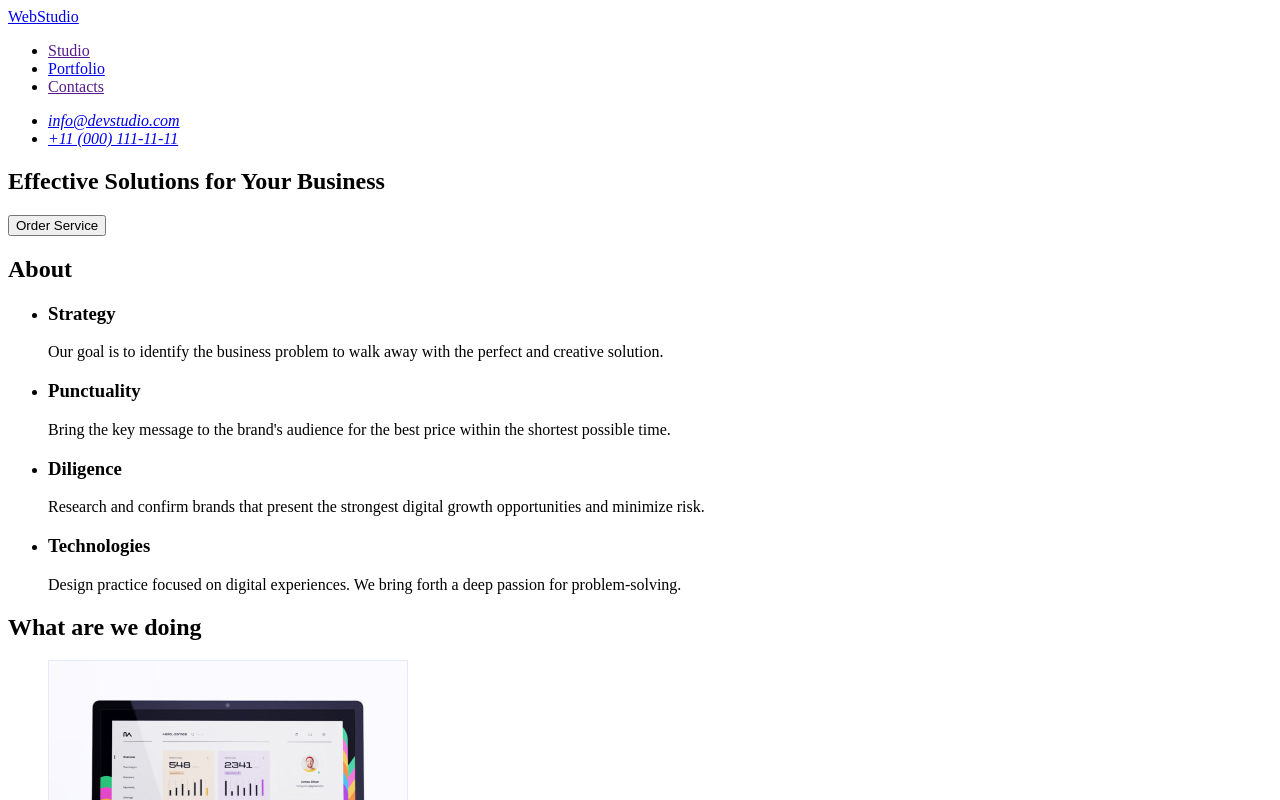
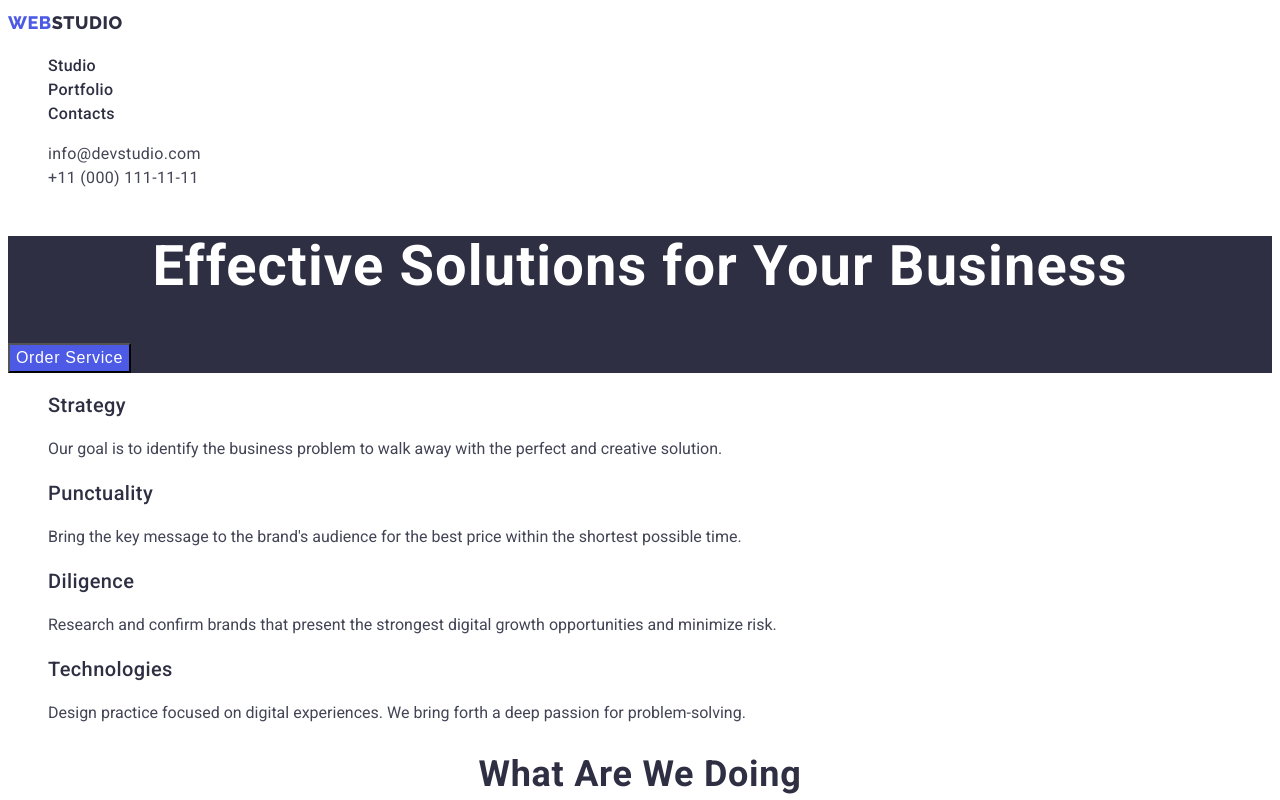
Before and after one commit to LarisaChia/goit-markup-hw-02, a plain HTML site: page index.html in a window 1280 px wide. Shown: the top 800 px of the page. Drawn offline with Linux system fonts and the light colour scheme.

Commit message:
css styles for text

```diff
--- a/css/styles.css
+++ b/css/styles.css
@@ -1,46 +1,188 @@
-.root {
-    /* Colors */
+:root {
+    /* colors */
+    --title-text-color: #2E2F42;
     --primary-text-color: #434455;
-    --title-text-color: #2E2F42;
+    --primary-text-white-color: #ffffff;
+    --primary-text-light-color: #F4F4FD;
+    --dark-bg-color: #2E2F42;
+    --primary-bg-color: #E5E5E5;
+    --light-bg-color: #F4F4FD;
     --acent-color: #4D5AE5;
-    --primary-white-color: #FFFFFF;
-    --dark-background-color: #2E2F42;
-    --light-background-color: #F4F4FD;
-    --primary-background-color: #E5E5E5;
-    /* Fonts */
-    --primary-font: roboto, sans-serif --secondary-font: raleway, sans-serif
-        /* Others */
+    --active-color: #404BBF;
+    /* додані через ФІГМУ */
+    --color-green: : #31d0aa;
+    --color-light-slate: #8e8f99;
+    --color-cornflower: #e7e9fc;
+    --color-dairy: #fcfcfc;
 
+    /* fonts */
+    --primary-font: Roboto, sans-serif;
+    --secondary-font: Raleway, sans-serif;
+    /* others */
+
+}
+
+/* Base styles */
+.body {
+    font-family: roboto,
+        sans-serif;
+    color: #434455;
+}
+
+.visually-hidden {
+    position: absolute;
+    width: 1px;
+    height: 1px;
+    margin: -1px;
+    border: 0;
+    padding: 0;
+    white-space: nowrap;
+    clip-path: inset(100%);
+    clip: rect(0 0 0 0);
+    overflow: hidden;
+}
+
+.list {
+    list-style: none;
+}
+
+.link {
+    color: inherit;
+    text-decoration: none;
+}
+
+/* Reset start */
+.logo {
+    font-family: 'Raleway';
+    font-weight: 800;
+    font-size: 18px;
+    line-height: 1.17;
+    align-items: center;
+    letter-spacing: 0.03em;
+    text-transform: uppercase;
+    color: #4D5AE5;
+}
+
+.logo-text {
+    font-family: raleway,
+        sans-serif;
+    font-style: normal;
+    font-weight: 800;
+    font-size: 18px;
+    line-height: 1.66;
+    letter-spacing: 0.03em;
+    text-transform: uppercase;
+    color: var(--title-text-color);
+}
+
+.title {
+    font-family: Roboto;
+    font-weight: 700;
+    font-size: 36px;
+    line-height: 1.11;
+    text-align: center;
+    letter-spacing: 0.02em;
+    text-transform: capitalize;
+    color: #2E2F42;
+}
+
+.subtitle {
+    font-family: Roboto;
+    font-weight: 500;
+    font-size: 20px;
+    line-height: 1.2;
+    letter-spacing: 0.02em;
+    color: #2E2F42;
+}
+
+.description {
+    font-family: Roboto;
+    font-size: 16px;
+    line-height: 1.5;
+    color: #434455;
 }
 
 /* Header styles */
 .header {}
 
-.header-nav {}
-
-.header-logo {}
+.header-nav {
+    color: #2e2f42;
+}
 
 .header-nav-list {}
 
 .header-nav-item {}
 
-.header-nav-link {}
+.header-nav-link {
+    font-family: Roboto;
+    font-weight: 500;
+    font-size: 16px;
+    line-height: 1.5;
+    letter-spacing: 0.02em;
+    color: #2E2F42;
+}
 
-.heade-address {}
+.header-nav-link:hover,
+.header-nav-link:focus {
+    color: var(--active-color);
+}
 
-.header-address-list {}
+.header-address {
+    font-style: normal;
+}
 
-.header-address-item {}
+.address-list {}
 
-.header-address-link {}
+.address-item {}
 
+.address-link {
+    font-family: Roboto;
+    font-size: 16px;
+    line-height: 1.5;
+    letter-spacing: 0.02em;
+    color: #434455;
+}
+
+.address-link:hover,
+.address-link:focus {
+    color: #404bbf;
+}
 
 /* Main styles */
-.hero {}
+/* Hero styles */
+.hero {
+    background-color: var(--title-text-color)
+}
 
-.hero-title {}
+.hero-title {
+    font-family: Roboto;
+    font-weight: 700;
+    font-size: 56px;
+    line-height: 60px;
+    text-align: center;
+    letter-spacing: 0.02em;
+    color: #FFFFFF;
+}
 
-.hero-btn {}
+.hero-btn {
+    font-family: inherit font-weight: 500;
+    font-size: 16px;
+    line-height: 1.5;
+    display: flex;
+    letter-spacing: 0.04em;
+    background-color: #4D5AE5;
+    cursor: pointer;
+}
+
+.hero-btn:hover,
+.hero-btn:focus {
+    color: #FFFFFF;
+    background-color: #404bbf;
+}
+
+.hero-btn-light {
+    color: #FFFFFF;
+}
 
 
 /* About styles */
@@ -92,10 +234,26 @@
 
 .content-item {}
 
-.content-button {}
+.content-button {
+    font-weight: 500;
+    font-size: 16px;
+    line-height: 1.5;
+    align-items: center;
+    text-align: center;
+    leter-spacing: 0.04em;
+    color: #4D5AE5;
+    background-color: #E7E9FC;
+    cursor: pointer;
+}
 
+.content-button:hover,
+.content-button:focus {
+    color: color: #FFFFFF;
+    background-color: #404BBF;
+    ;
+}
 
-/* Projects stules */
+/* Projects styles */
 .projects {}
 
 .projects-list {}
@@ -110,8 +268,18 @@
 
 
 /* Footer styles */
-.footer {}
+.footer {
+    color: #F4F4FD;
+    background-color: #2E2F42;
+}
+
+.footer-logo-text {
+    color: #F4F4FD;
+}
 
 .footer-link {}
 
-.footer-description {}
+.footer-description {
+    color: #F4F4FD;
+    ;
+}
--- a/index.html
+++ b/index.html
@@ -5,40 +5,46 @@
     <meta http-equiv="X-UA-Compatible" content="IE=edge" />
     <meta name="viewport" content="width=device-width, initial-scale=1.0" />
     <title>Document</title>
-    <link rel="stylesheet" href="./css/styles.css" />
+    <!-- Fonts styles -->
     <link rel="preconnect" href="https://fonts.googleapis.com" />
     <link rel="preconnect" href="https://fonts.gstatic.com" crossorigin />
     <link
       href="https://fonts.googleapis.com/css2?family=Raleway:wght@800&family=Roboto:wght@400;500;700;900&display=swap"
       rel="stylesheet"
     />
+    <!-- Custom styles -->
+    <link rel="stylesheet" href="./css/styles.css" />
   </head>
   <body>
     <!--Header section-->
     <header class="header">
       <nav class="header-nav">
-        <a class="header-logo" href="./index.html">WebStudio</a>
-        <ul class="header-nav-list">
+        <a class="logo link" href="./index.html"
+          >Web<span class="logo-text">Studio</span>
+        </a>
+        <ul class="header-nav-list list">
           <li class="header-nav-item">
-            <a class="header-nav-link" href="">Studio</a>
+            <a class="header-nav-link link" href="">Studio</a>
           </li>
           <li class="header-nav-item">
-            <a class="header-nav-link" href="./portfolio.html">Portfolio</a>
+            <a class="header-nav-link link" href="./portfolio.html"
+              >Portfolio</a
+            >
           </li>
           <li class="header-nav-item">
-            <a class="header-nav-link" href="">Contacts</a>
+            <a class="header-nav-link link" href="">Contacts</a>
           </li>
         </ul>
       </nav>
       <address class="header-address">
-        <ul class="header-address-list">
-          <li class="header-address-item">
-            <a class="header-address-link" href="mailto:info@devstudio.com"
+        <ul class="address-list list">
+          <li class="address-item">
+            <a class="address-link link" href="mailto:info@devstudio.com"
               >info@devstudio.com</a
             >
           </li>
-          <li class="header-address-item">
-            <a class="header-address-link" href="tel:+110001111111"
+          <li class="address-item">
+            <a class="address-link link" href="tel:+110001111111"
               >+11 (000) 111-11-11</a
             >
           </li>
@@ -51,37 +57,39 @@
       <!-- Hero section -->
       <section class="hero">
         <h1 class="hero-title">Effective Solutions for Your Business</h1>
-        <button class="hero-btn" type="button">Order Service</button>
+        <button class="hero-btn hero-btn-light" type="button">
+          Order Service
+        </button>
       </section>
 
       <!-- About section -->
       <section class="about">
-        <h2 class="about-title">About</h2>
-        <ul class="about-list">
+        <h2 class="visually-hidden">About</h2>
+        <ul class="about-list list">
           <li class="about-item">
-            <h3 class="about-subtitle">Strategy</h3>
-            <p class="about-description">
+            <h3 class="subtitle">Strategy</h3>
+            <p class="description about-description">
               Our goal is to identify the business problem to walk away with the
               perfect and creative solution.
             </p>
           </li>
           <li class="about-item">
-            <h3 class="about-subtitle">Punctuality</h3>
-            <p class="about-description">
+            <h3 class="subtitle">Punctuality</h3>
+            <p class="description about-description">
               Bring the key message to the brand's audience for the best price
               within the shortest possible time.
             </p>
           </li>
           <li class="about-item">
-            <h3 class="about-subtitle">Diligence</h3>
-            <p class="about-description">
+            <h3 class="subtitle">Diligence</h3>
+            <p class="description about-description">
               Research and confirm brands that present the strongest digital
               growth opportunities and minimize risk.
             </p>
           </li>
           <li class="about-item">
-            <h3 class="about-subtitle">Technologies</h3>
-            <p class="about-description">
+            <h3 class="subtitle">Technologies</h3>
+            <p class="description about-description">
               Design practice focused on digital experiences. We bring forth a
               deep passion for problem-solving.
             </p>
@@ -91,8 +99,8 @@
 
       <!-- Services section -->
       <section class="services">
-        <h2 class="services-title">What are we doing</h2>
-        <ul class="services-list">
+        <h2 class="title">What are we doing</h2>
+        <ul class="services-list list">
           <li class="services-item">
             <img
               class="services-img"
@@ -122,8 +130,8 @@
 
       <!-- Team section -->
       <section class="team">
-        <h2 class="team-title">Our Team</h2>
-        <ul class="team-list">
+        <h2 class="title">Our Team</h2>
+        <ul class="team-list list">
           <li class="team-item">
             <img
               class="team-img"
@@ -131,8 +139,8 @@
               alt="Photo of Mark Guerrero"
               width="264"
             />
-            <h3 class="team-subtitle">Mark Guerrero</h3>
-            <p class="team-description">Product Designer</p>
+            <h3 class="subtitle">Mark Guerrero</h3>
+            <p class="description team-description">Product Designer</p>
           </li>
           <li class="team-item">
             <img
@@ -141,8 +149,8 @@
               alt="Photo of Tom Ford"
               width="264"
             />
-            <h3 class="team-subtitle">Tom Ford</h3>
-            <p class="team-description">Frontend Developer</p>
+            <h3 class="subtitle">Tom Ford</h3>
+            <p class="description team-description">Frontend Developer</p>
           </li>
           <li class="team-item">
             <img
@@ -151,8 +159,8 @@
               alt="Photo of Camila Garcia"
               width="264"
             />
-            <h3 class="team-subtitle">Camila Garcia</h3>
-            <p class="team-description">Marketing</p>
+            <h3 class="subtitle">Camila Garcia</h3>
+            <p class="description team-description">Marketing</p>
           </li>
           <li class="team-item">
             <img
@@ -161,16 +169,18 @@
               alt="Photo of Daniel Wilson"
               width="264"
             />
-            <h3 class="team-subtitle">Daniel Wilson</h3>
-            <p class="team-description">UI Designer</p>
+            <h3 class="subtitle">Daniel Wilson</h3>
+            <p class="description team-description">UI Designer</p>
           </li>
         </ul>
       </section>
     </main>
     <!-- Footer section -->
     <footer class="footer">
-      <a class="footer-link" href="./index.html">WebStudio</a>
-      <p class="footer-description">
+      <a class="logo link" href="./index.html"
+        >Web<span class="footer-logo-text">Studio</span></a
+      >
+      <p class="description footer-description">
         Increase the flow of customers and sales for your business with digital
         marketing & growth solutions.
       </p>
```
Also changed, not shown: portfolio.html (+78 -37 lines), images/projects/banking-app.jpg, images/projects/cashless-payment.jpg, images/projects/fresh-coffee.jpg, images/projects/instagram-stories.jpg, images/projects/meditation-app.jpg, images/projects/online-courses.jpg, images/projects/organic-food.jpg, images/projects/screen-illustrations.jpg, images/projects/taxi-service.jpg, 2 other files.
